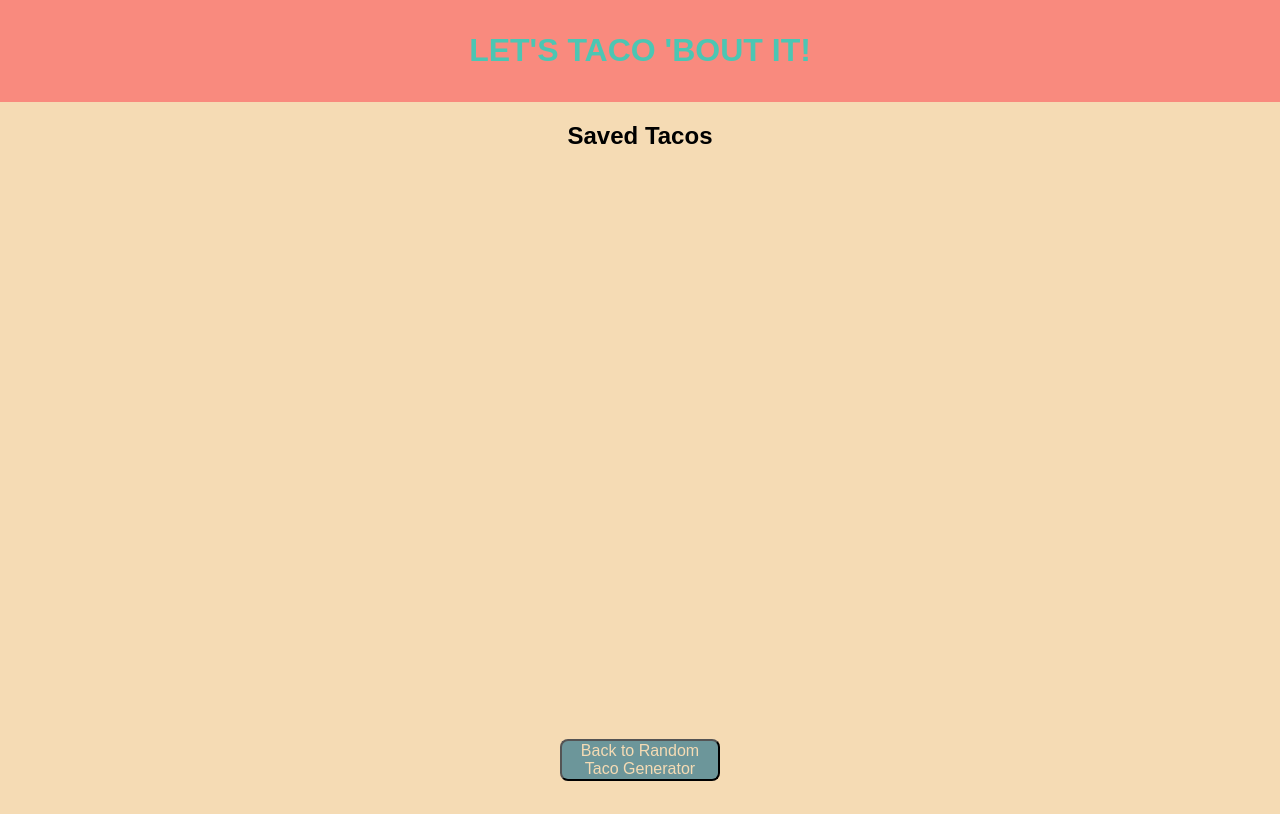
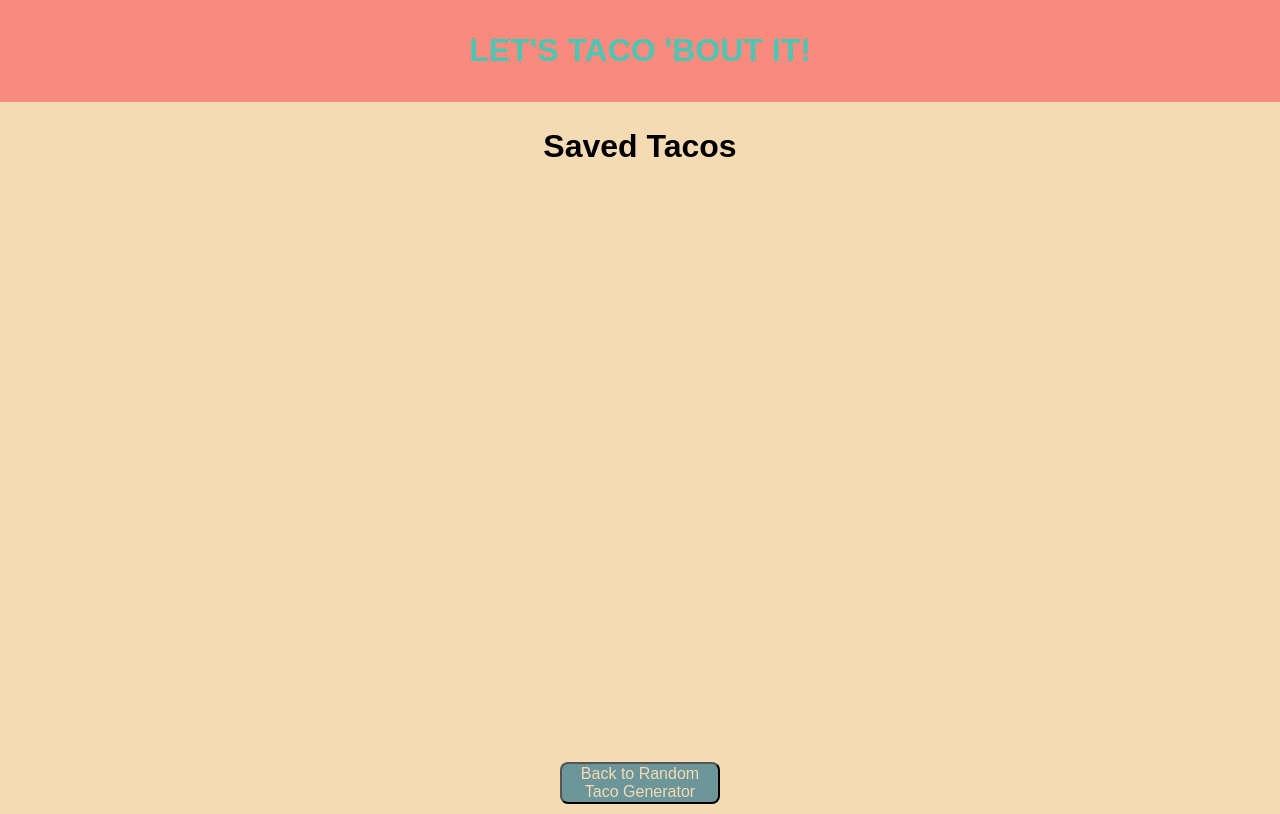
Before and after one commit to Codeherder19/Lets-Taco-Bout-It, a React (Create React App) app: page /SavedTacos in a window 1280 px wide. Built offline with nearby package versions, Linux system fonts and the light colour scheme.

Commit message:
Add font sizing for section titles

```diff
--- a/src/RandomTaco.css
+++ b/src/RandomTaco.css
@@ -32,3 +32,7 @@
   color: #F5DBB4;
   border-radius: .5rem;
 }
+
+.section-title {
+  font-size: 2rem;
+}
--- a/src/SavedTacos.css
+++ b/src/SavedTacos.css
@@ -21,3 +21,7 @@
    height: 80%;
    width: 80%;
  }
+
+ .section-title {
+   font-size: 2rem;
+ }
```
